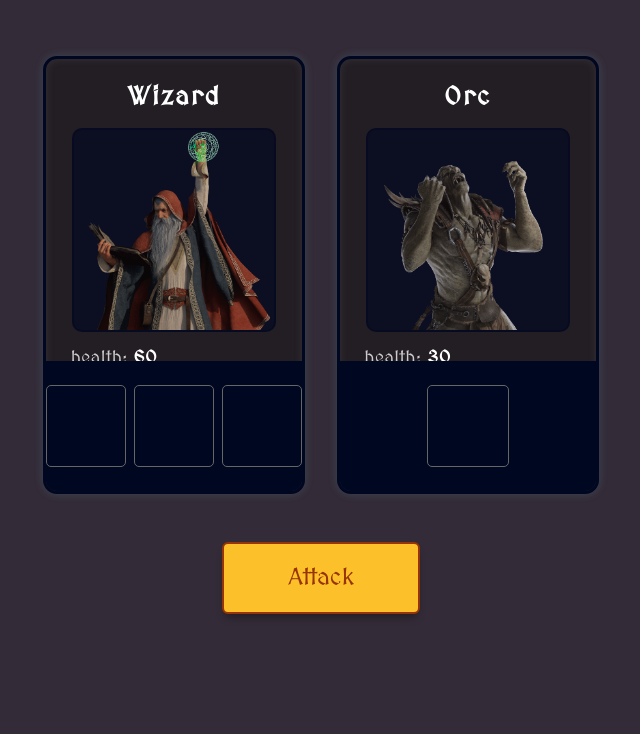
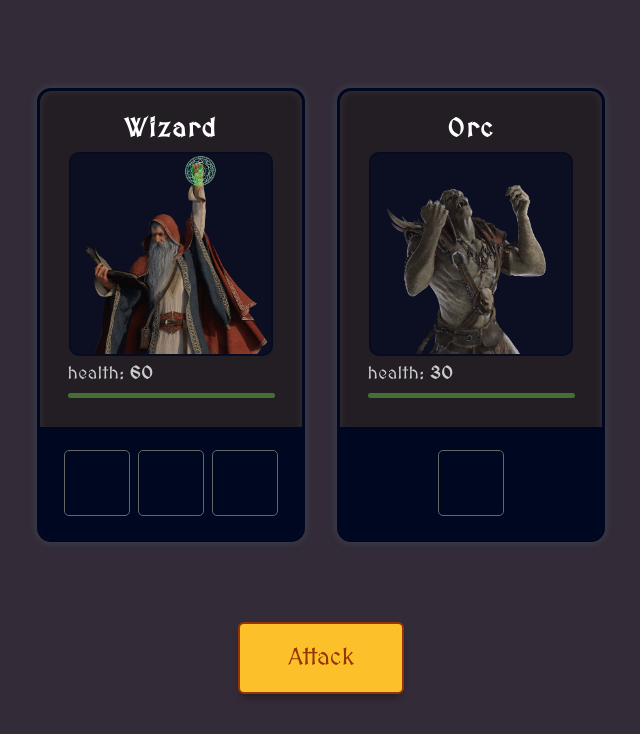
Before and after one commit to ffernandocosta/role-playing-game, a plain HTML site: page index.html in a window 1280 px wide. Shown: the whole page, without its empty margins (319-959 px from the left). Drawn offline with nearby package versions, Linux system fonts and the light colour scheme.

Commit message:
fix: fix visual bugs in different screen sizes

```diff
--- a/index.css
+++ b/index.css
@@ -10,6 +10,10 @@ html, body {
     font-family: 'MedievalSharp', cursive;
 }
 
+p {
+    margin: 0;
+}
+
 main {
     display:flex;
     flex-direction: column;
@@ -20,9 +24,8 @@ main {
 @media(min-width:550px){
    main {
         flex-direction: row;
-        margin:6vh 5vw;
+        margin: 5rem;
         justify-content: center;
-        width:86vw;
         gap: 2rem;
     }
 }
@@ -30,9 +33,8 @@ main {
 .character-card {
     height:14rem;
     margin-top: .5rem;
-    width:94vw;
     max-width: 230px;
-    padding: 1vh 1vw;
+    padding: 1rem;
     font-size: 1.6rem;
     color: white;
     border-radius: 14px;
@@ -48,13 +50,13 @@ main {
 @media(min-width:550px){
     .character-card {
         border: 0.2rem solid #000721;
-        height:26rem;
-        width:37vw;
+        height: 26rem;
+        width: 500px;
     }
 }
 
 .name {
-    margin: 1vh 0;
+    margin: 1rem 0;
     width:100%;
     letter-spacing: 0.08em;
     font-size: 90%;
@@ -62,13 +64,13 @@ main {
 
 @media(min-width:550px){
     .name {
-    margin: 2vh 0;
+    margin: 0.5rem 0;
     font-size: 100%;
 }
 }
 
 .avatar {
-    width: 15vh;
+    width: 200px;
     border: 2px solid #000721;
     max-width:100%;
     opacity: 0.8;
@@ -76,36 +78,44 @@ main {
     background-color: rgba(0, 7, 33, 0.8);
 }
 
-@media(min-width:550px){
-    .avatar {
-        width: 25vh;
-    }
-}
-
 .health {
     font-size:1.1rem;
     font-weight: normal;
-    width:90%;
+    width: 90%;
     text-align: left;
-    margin: 1vh 5%;
+    margin: 1rem 5%;
     color:#ccc;
-    letter-spacing: 0.03em
+    letter-spacing: 0.03em;
+    display: flex;
+    flex-direction: row;
+    align-items: top;
+    gap: 0.3rem;
 }
 
 @media(min-width:550px){
     .health {
-        margin: 2vh 5%;
+        margin: 0.5rem 5%;
     }
 }
 
-.health b {
+.health-points {
     font-weight: bold;
     color:#fff;
 }
 
+.health-gained {
+    color: green;
+    font-weight: bold;
+}
+
+.damage-taken {
+    color: red;
+    font-weight: bold;
+}
+
 .health-bar-outer {
     background: #171217;
-    height: 1vh;
+    height: 5px;
     width:90%;
     margin: 0 5%;
     border-radius: 2px;
@@ -115,6 +125,7 @@ main {
     background: #466d34;
     height: 100%;
     border-radius: 2px;
+    transition: width 0.3s ease-in-out;
 }
 
 .health-bar-outer .health-bar-inner.danger {
@@ -123,7 +134,7 @@ main {
 
 .dice-container {
     width:100%;
-    height: 20%;
+    height: 1%;
     position: absolute;
     bottom:0;
     left:0px;
@@ -137,27 +148,27 @@ main {
 
 @media(min-width:550px){
     .dice-container {
-        height: 30%;
+        height: 25%;
         border-bottom-left-radius: 3px;
         border-bottom-right-radius: 3px;
     }
 }
 
 .dice, .placeholder-dice{
-    height:5.5vh;
-    width:5.5vh;
+    height: 1rem;
+    width: 1rem;
     background: #fff;
     border-radius: 5px;
     border:1px solid #666;
     color:#000721;
     text-align: center;
-    line-height: 6vh;
+    line-height: 1.5;
 }
 
 @media(min-width:550px){
 .dice-container .dice, .dice-container .placeholder-dice{
-    height:10vh;
-    width:10vh;
+    height: 4rem;
+    width: 4rem;
     line-height: 10.5vh;
 }
 }
@@ -172,8 +183,8 @@ button {
     background-color: #fcc02a;
     border: 2px solid #963404;
     outline: none;
-    padding-left:5vw;
-    padding-right:5vw;
+    padding-left: 3rem;
+    padding-right: 3rem;
     text-align: center;
     text-decoration: none;
     display: inline-block;
```
